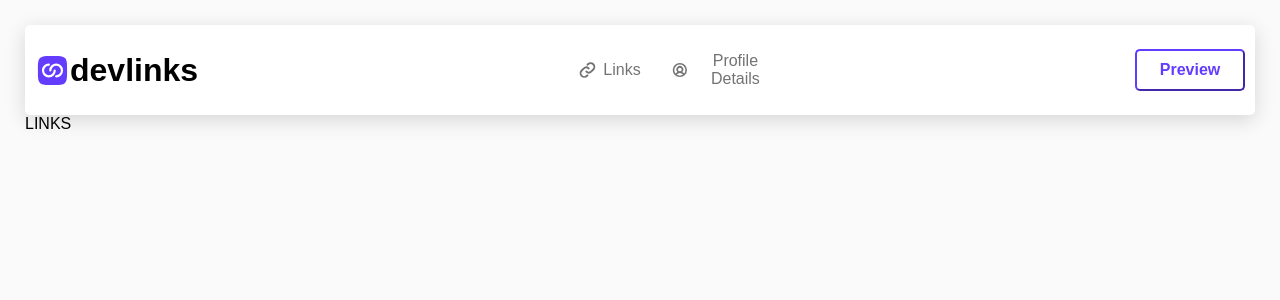
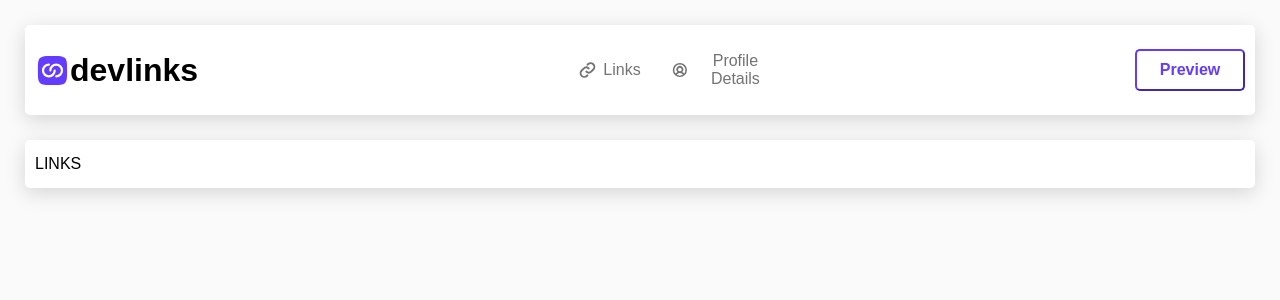
Before and after one commit to Yahyawi99/Link-sharing-app, a Next.js app: page / in a window 1280 px wide. Shown: the top 300 px of the page. Built offline with nearby package versions, Linux system fonts and the light colour scheme; a web font is replaced by a local one.

Commit message:
working on home page

```diff
--- a/components/home/header.tsx
+++ b/components/home/header.tsx
@@ -2,7 +2,7 @@
 
 import { Dispatch, SetStateAction } from "react";
 import Logo from "@/components/shared/logo";
-import styles from "@/styles/components/header/index.module.css";
+import styles from "@/styles/pages/home/header.module.css";
 
 interface Props {
   toggleContent: Dispatch<SetStateAction<string>>;
--- a/components/home/wrapper.tsx
+++ b/components/home/wrapper.tsx
@@ -8,10 +8,12 @@ export default function Wrapper({ children }: { children: JSX.Element[] }) {
   const [content, setContent] = useState("links");
 
   return (
-    <main className={styles.main}>
+    <main className={styles.container}>
       <Header toggleContent={setContent} />
 
-      <div>{content === "links" ? children[0] : children[1]}</div>
+      <div className={styles.main}>
+        {content === "links" ? children[0] : children[1]}
+      </div>
     </main>
   );
 }
--- a/styles/components/header/index.module.css
+++ b/styles/pages/home/header.module.css
@@ -7,6 +7,7 @@
   border-radius: 5px;
   box-shadow: var(--shadow);
   padding: 15px 10px;
+  margin-bottom: 25px;
 }
 
 .header>div:nth-child(1) {
--- a/styles/pages/home/index.module.css
+++ b/styles/pages/home/index.module.css
@@ -1,3 +1,10 @@
-.main {
+.container {
   padding: 25px;
 }
+
+.main {
+  background-color: var(--white);
+  border-radius: 5px;
+  box-shadow: var(--shadow);
+  padding: 15px 10px;
+}
```
